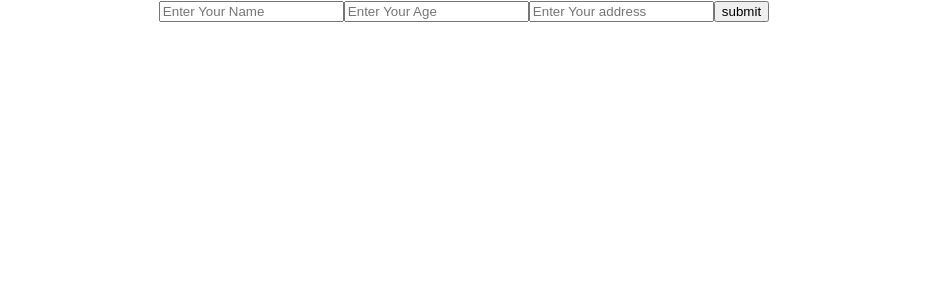
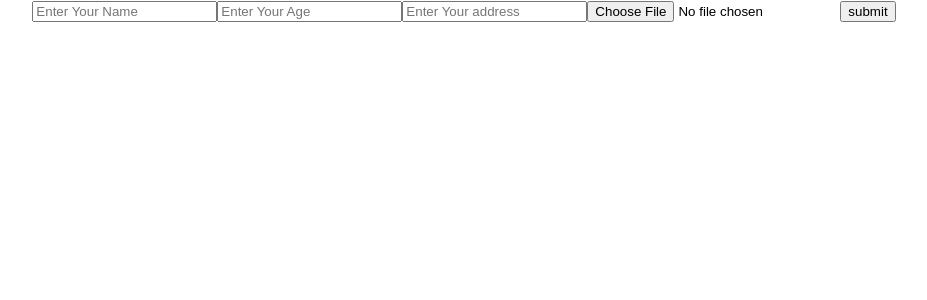
Before and after one commit to Rohit-0310/react-forms-useref, a React (Create React App) app: page / in a window 1280 px wide. Shown: the top 300 px of the page, without its empty margins (176-1103 px from the left). Built offline with nearby package versions, Linux system fonts and the light colour scheme.

Commit message:
file type added

```diff
--- a/src/components/Form.jsx
+++ b/src/components/Form.jsx
@@ -1,10 +1,13 @@
+import { useRef } from "react";
 import { useState } from "react/cjs/react.development"
 
 export const Form = () => {
     const [form, setForm] = useState(null);
+    const ref = useRef(null);
 
     const handleChange = (e) => {
-        //
+        // console.log(e.target.name, e.target.value)
+        console.log(ref.current.files)
         const { name, value } = e.target;
 
         setForm({
@@ -37,6 +40,8 @@ export const Form = () => {
                 type="text"
                 placeholder="Enter Your address" />
 
+            <input ref={ref} onChange={handleChange} type="file" />
+
             <input type="submit" value="submit" />
         </form>
     )
```
